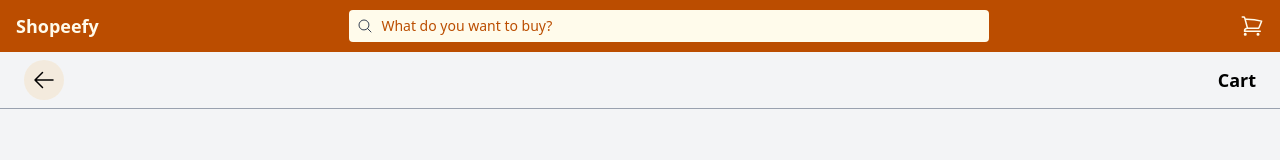
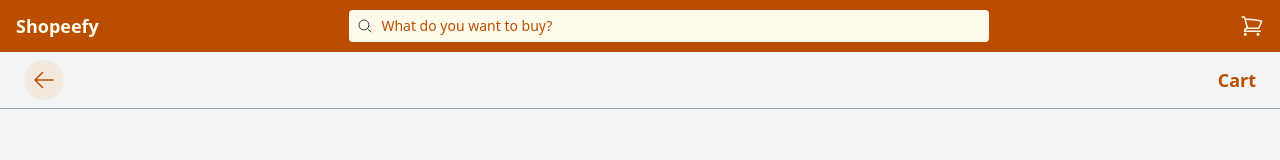
Before and after one commit to NgocPMT/minimal-shopee-clone, a React (Vite) app: page /cart in a window 1280 px wide. Shown: the top 160 px of the page. Built offline with nearby package versions, Linux system fonts and the light colour scheme.

Commit message:
adjust cart styling

```diff
--- a/src/components/CartItem.tsx
+++ b/src/components/CartItem.tsx
@@ -39,7 +39,7 @@ const CartItem = ({
           <img src={image} alt="" className="w-full h-full object-contain" />
           <button
             onClick={handleDeleteClick}
-            className="absolute -top-3 -left-3 ring ring-gray-300 rounded-sm bg-white hover:bg-gray-300 z-10 text-red-700 p-0.5 cursor-pointer"
+            className="absolute -top-3 -left-3 ring ring-red-300 rounded-sm bg-red-100 hover:bg-gray-300 z-10 text-red-700 p-0.5 cursor-pointer"
           >
             <svg
               xmlns="http://www.w3.org/2000/svg"
--- a/src/routes/Cart.tsx
+++ b/src/routes/Cart.tsx
@@ -104,7 +104,7 @@ const Cart = () => {
       <div className="flex items-center justify-between py-2 px-6 border-b border-gray-400">
         <Link
           to="/shop"
-          className="p-2 bg-amber-500/10 rounded-full cursor-pointer"
+          className="p-2 bg-amber-500/10 rounded-full cursor-pointer text-amber-700"
         >
           <svg
             xmlns="http://www.w3.org/2000/svg"
@@ -121,7 +121,7 @@ const Cart = () => {
             />
           </svg>
         </Link>
-        <span className="font-bold text-lg">Cart</span>
+        <span className="font-bold text-lg text-amber-700">Cart</span>
       </div>
       {cartItems.length > 0 ? (
         <div className="m-4 ring ring-gray-400 rounded-lg min-h-96 p-6 flex flex-col justify-between max-w-3xl md:mx-auto sm:mt-8">
```
